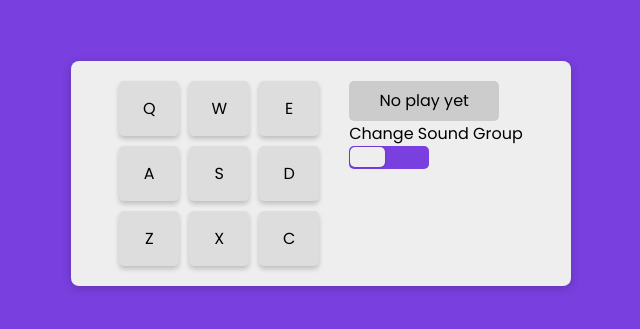
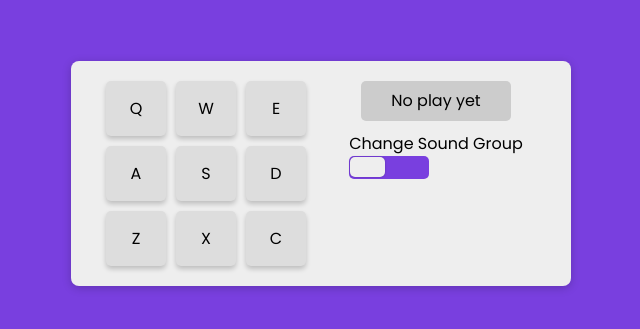
Before and after one commit to ivanherreradev/freecodecamp-drum-machine, a React (Vite) app: page / in a window 1280 px wide. Shown: the part 227-556 px from the top of the page, without its empty margins (319-959 px from the left). Built offline with nearby package versions, Linux system fonts and the light colour scheme.

Commit message:
add styles (LateralPanel)

```diff
--- a/src/components/LateralPanel/LateralPanel.jsx
+++ b/src/components/LateralPanel/LateralPanel.jsx
@@ -1,10 +1,11 @@
 import React from 'react'
 import Display from './components/Display/Display'
 import SoundGroupSelector from './components/SoundGroupSelector/SoundGroupSelector'
+import styles from './LateralPanel.module.css'
 
 const LateralPanel = ({ display, handleSetSoundGroup, soundGroup }) => {
   return (
-    <aside>
+    <aside className={styles.lateralPanel}>
       <Display currentMessage={display} />
       <SoundGroupSelector
         handleSetSoundGroup={handleSetSoundGroup}
--- /dev/null
+++ b/src/components/LateralPanel/LateralPanel.module.css
@@ -0,0 +1,7 @@
+.lateralPanel {
+  display: flex;
+  flex-direction: column;
+  align-items: center;
+  width: 200px;
+  gap: 10px;
+}
```
